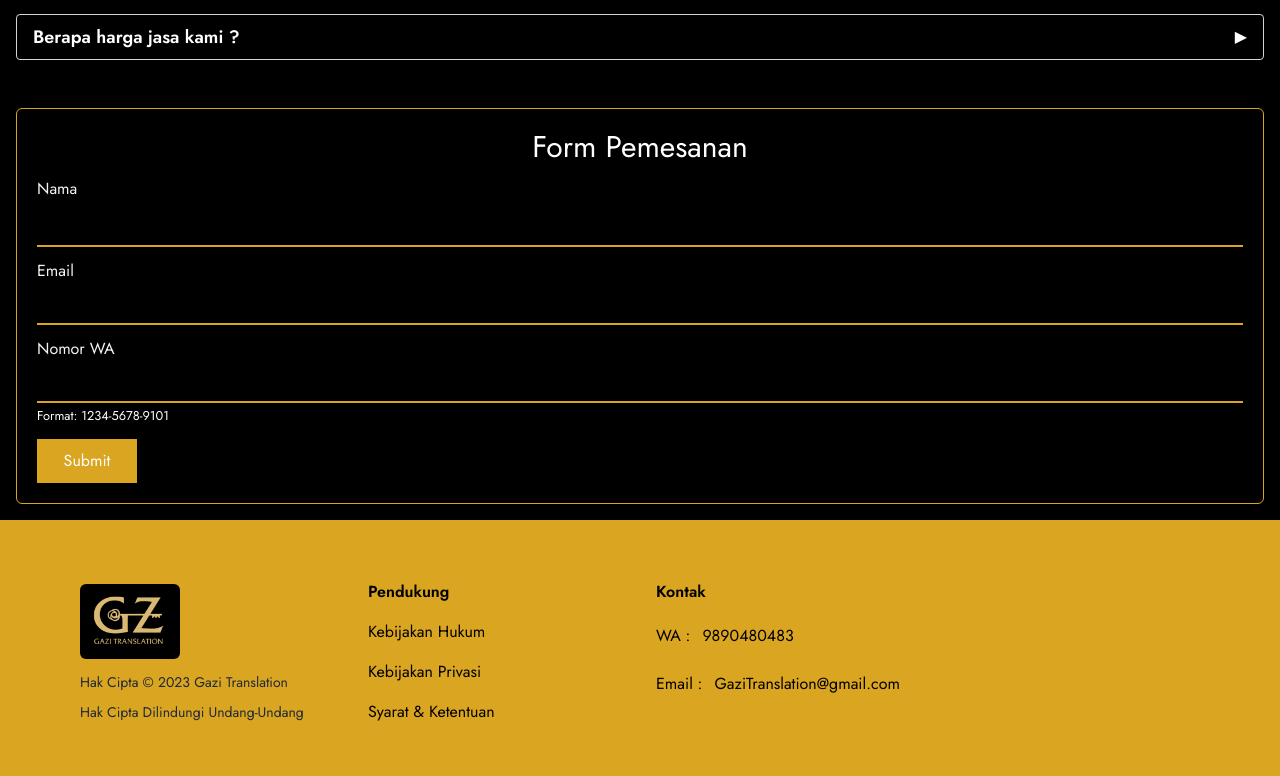
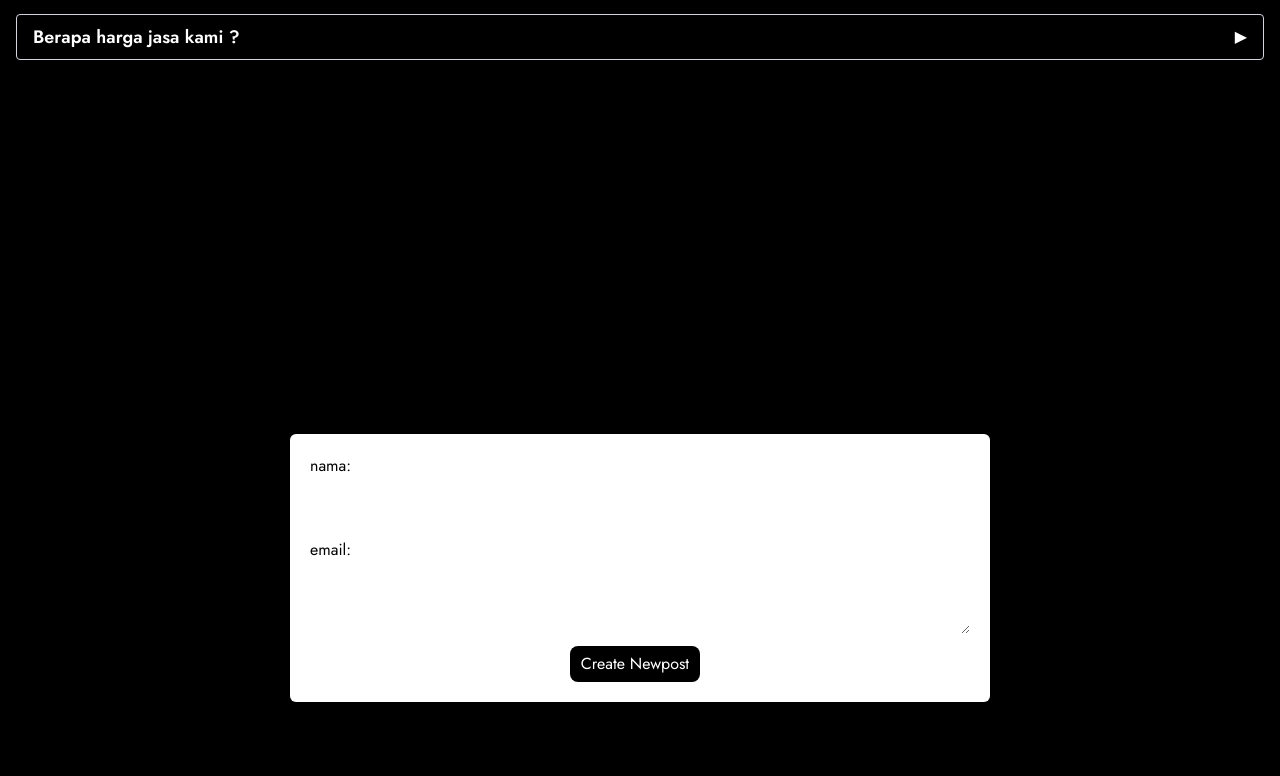
Before and after one commit to Luth-Badila/gazi-translation, a Next.js app: page / in a window 1280 px wide. Shown: the part 1544-2320 px from the top of the page. Built offline with nearby package versions, Linux system fonts and the light colour scheme; no server answers.

Commit message:
added form function but improper

```diff
--- a/package.json
+++ b/package.json
@@ -9,6 +9,7 @@
     "lint": "next lint"
   },
   "dependencies": {
+    "@supabase/supabase-js": "^2.33.1",
     "autoprefixer": "10.4.15",
     "eslint": "8.48.0",
     "eslint-config-next": "13.4.19",
@@ -20,6 +21,7 @@
     "yet-another-react-lightbox": "^3.12.1"
   },
   "devDependencies": {
-    "@iconify/react": "^4.1.1"
+    "@iconify/react": "^4.1.1",
+    "encoding": "^0.1.13"
   }
 }
--- a/src/app/components/Form.jsx
+++ b/src/app/components/Form.jsx
@@ -1,133 +1,46 @@
 "use client";
-import { useState } from "react";
+import React, { useState } from "react";
 
-export default function Form() {
-  const [formData, setFormData] = useState({
-    name: "",
-    email: "",
-    nomorWA: "",
-  });
+import { supabase } from "../config/supabase";
 
-  const handleChange = (e) => {
-    const { name, value } = e.target;
-    setFormData({ ...formData, [name]: value });
+export default function Create() {
+  const [nama, setNama] = useState("");
+  const [email, setEmail] = useState("");
+  const [formError, setFormError] = useState(null);
+
+  const handleSubmit = async (e) => {
+    e.preventDefault();
+
+    if (!nama || !email) {
+      setFormError("Please fill in all the field correctly");
+      return;
+    }
+
+    const { data } = await supabase.from("form").insert([{ nama, email }]);
+
+    if (!data == !nama || !email) {
+      setFormError("Isien lur");
+      return;
+    } else {
+      setFormError(null);
+      setNama("");
+      setEmail("");
+      // router.push("/");
+    }
   };
 
-  const handleSubmit = (e) => {
-    e.preventDefault();
+  return (
+    <div className="mt-[60px] flex justify-center items-center h-screen lg:mx-0 mx-5 text-black">
+      <form onSubmit={handleSubmit} className="bg-white p-[20px] my-0 mx-auto w-[700px] rounded-md flex flex-col gap-3">
+        <label htmlFor="nama">nama:</label>
+        <input type="text" id="nama" value={nama} onChange={(e) => setNama(e.target.value)} className="block w-[100%] border-solid border-grey p-[6px]" />
 
-    console.log(formData);
-  };
-  return (
-    <div className="p-5 flex flex-col gap-3 border rounded-md border-[#daa520]">
-      <h1 className="text-3xl text-center">Form Pemesanan</h1>
-      <form onSubmit={handleSubmit} className="flex flex-col gap-3">
-        <div className=" flex flex-col gap-1">
-          <label htmlFor="name" className="text-md text-gray-100">
-            Nama
-          </label>
-          <input type="text" name="name" id="name" value={formData.name} onChange={handleChange} className="py-2 px-0 w-full text-md text-white bg-black border-b-2 border-[#daa520] outline-none" required />
-        </div>
-        <div className=" group">
-          <label htmlFor="email" className="text-md text-gray-100">
-            Email
-          </label>
-          <input type="email" name="email" id="email" value={formData.email} onChange={handleChange} className="py-2 px-0 w-full text-md text-white bg-black border-b-2 border-[#daa520] outline-none" required />
-        </div>
-        <div className="group">
-          <label htmlFor="nomorWA" className="text-md text-gray-100">
-            Nomor WA
-          </label>
-          <input
-            type="tel"
-            name="nomorWA"
-            id="nomorWA"
-            value={formData.nomorWA}
-            onChange={handleChange}
-            pattern="[0-9]{4}-[0-9]{4}-[0-9]{4}"
-            maxLength="15"
-            className="py-2 px-0 w-full text-md text-white bg-black border-b-2 border-[#daa520] outline-none"
-            required
-          />
-          <small className="text-white">Format: 1234-5678-9101</small>
-        </div>
+        <label htmlFor="email">email:</label>
+        <textarea type="text" id="email" value={email} onChange={(e) => setEmail(e.target.value)} className="block w-[100%] border-solid border-grey p-[6px]" />
 
-        {/* <div className="grid md:grid-cols-2 md:gap-6">
-          <div className="relative z-0 w-full mb-6 group">
-            <input
-              type="email"
-              name="floating_email"
-              id="floating_email"
-              className="py-2.5 px-0 w-full text-md text-white bg-transparent border-0 border-b-2 border-[#daa520] peer"
-              placeholder=" "
-              required
-              onChange={handleChange}
-            />
-            <label
-              for="floating_email"
-              className="peer-focus:font-medium absolute text-md text-gray-100 duration-300 transform -translate-y-6 scale-75 top-3 -z-10 origin-[0] peer-focus:left-0 peer-focus:text-gray-200 peer-focus:dark:text-gray-300 peer-placeholder-shown:scale-100 peer-placeholder-shown:translate-y-0 peer-focus:scale-75 peer-focus:-translate-y-6"
-            >
-              Nomor WA
-            </label>
-          </div>
-          <div className="relative z-0 w-full mb-6 group">
-            <input
-              type="email"
-              name="floating_email"
-              id="floating_email"
-              className="py-2.5 px-0 w-full text-md text-white bg-transparent border-0 border-b-2 border-[#daa520] peer"
-              placeholder=" "
-              required
-              onChange={handleChange}
-            />
-            <label
-              for="floating_email"
-              className="peer-focus:font-medium absolute text-md text-gray-100 duration-300 transform -translate-y-6 scale-75 top-3 -z-10 origin-[0] peer-focus:left-0 peer-focus:text-gray-200 peer-focus:dark:text-gray-300 peer-placeholder-shown:scale-100 peer-placeholder-shown:translate-y-0 peer-focus:scale-75 peer-focus:-translate-y-6"
-            >
-              Asal Instansi
-            </label>
-          </div>
-        </div>
-        <div className="grid md:grid-cols-2 md:gap-6">
-          <div className="relative z-0 w-full mb-6 group">
-            <input
-              type="email"
-              name="floating_email"
-              id="floating_email"
-              className="py-2.5 px-0 w-full text-md text-white bg-transparent border-0 border-b-2 border-[#daa520] peer"
-              placeholder=" "
-              required
-              onChange={handleChange}
-            />
-            <label
-              for="floating_email"
-              className="peer-focus:font-medium absolute text-md text-gray-100 duration-300 transform -translate-y-6 scale-75 top-3 -z-10 origin-[0] peer-focus:left-0 peer-focus:text-gray-200 peer-focus:dark:text-gray-300 peer-placeholder-shown:scale-100 peer-placeholder-shown:translate-y-0 peer-focus:scale-75 peer-focus:-translate-y-6"
-            >
-              Asal Instansi
-            </label>
-          </div>
-          <div className="relative z-0 w-full mb-6 group">
-            <input
-              type="email"
-              name="floating_email"
-              id="floating_email"
-              className="py-2.5 px-0 w-full text-md text-white bg-transparent border-0 border-b-2 border-[#daa520] peer"
-              placeholder=" "
-              required
-              onChange={handleChange}
-            />
-            <label
-              for="floating_email"
-              className="peer-focus:font-medium absolute text-md text-gray-100 duration-300 transform -translate-y-6 scale-75 top-3 -z-10 origin-[0] peer-focus:left-0 peer-focus:text-gray-200 peer-focus:dark:text-gray-300 peer-placeholder-shown:scale-100 peer-placeholder-shown:translate-y-0 peer-focus:scale-75 peer-focus:-translate-y-6"
-            >
-              Asal Instansi
-            </label>
-          </div>
-        </div> */}
+        <button className="bg-black ml-[260px] text-white border-0 py-[6px] px-[4px] rounded-lg cursor-pointer w-[130px]">Create Newpost</button>
 
-        <button type="submit" className=" text-white bg-[#daa520] hover:bg-[#ffc6unded-lg text-md w-[100px] px-5 py-2.5 text-center">
-          Submit
-        </button>
+        {formError && <p className="text-black">{formError}</p>}
       </form>
     </div>
   );
--- /dev/null
+++ b/src/app/config/supabase.js
@@ -0,0 +1,5 @@
+import { createClient } from "@supabase/supabase-js";
+
+const supabaseUrl = process.env.NEXT_PUBLIC_SUPABASE_URL;
+const supabaseKey = process.env.NEXT_PUBLIC_SUPABASE_ANON_KEY;
+export const supabase = createClient(supabaseUrl, supabaseKey, { auth: { persistSession: false } });
```
Also changed, not shown: 1 other file (tests, documents, lock files or other folders).
